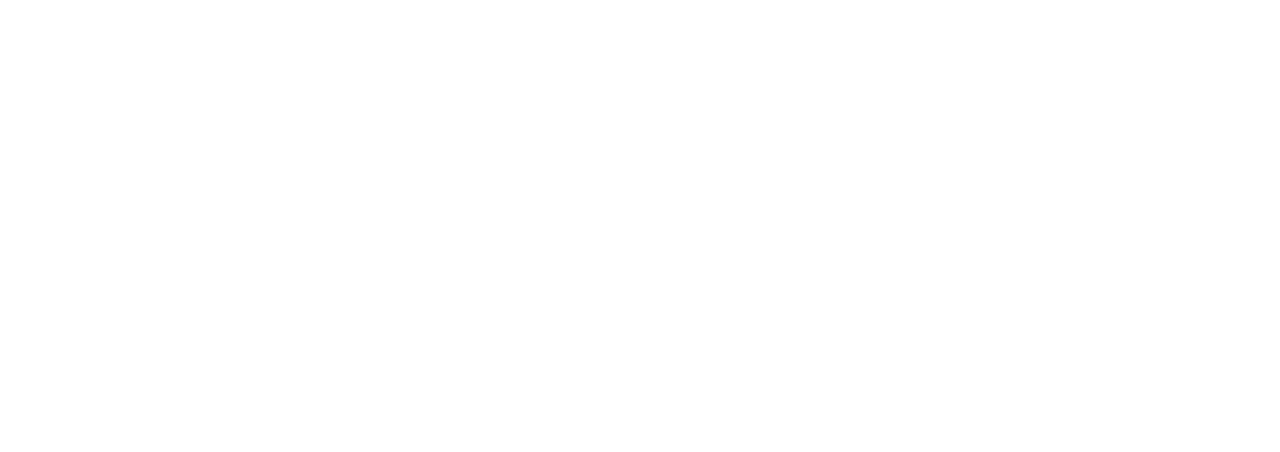
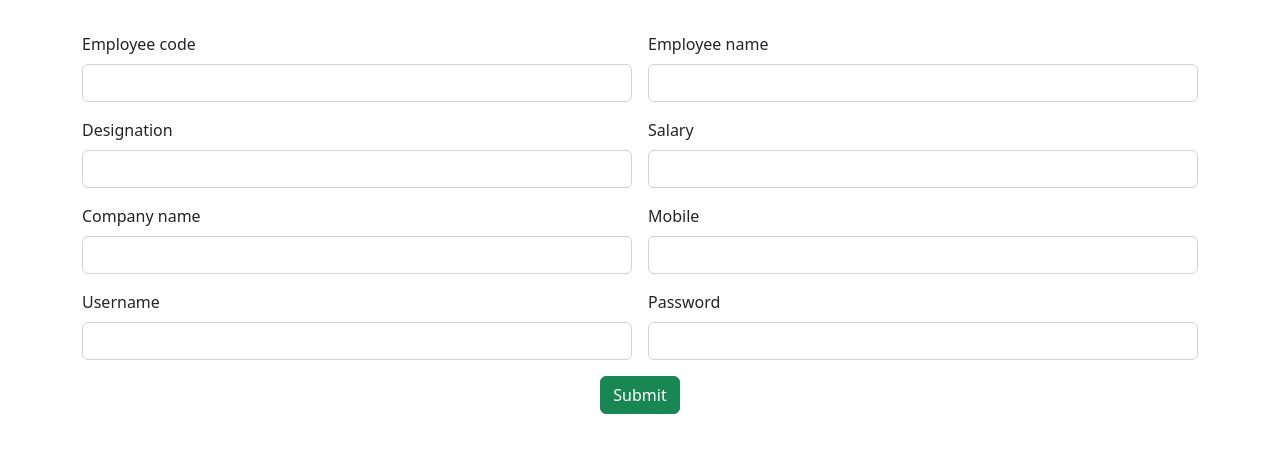
Before and after one commit to Asiyacm/New-Employee-Angular-App, an Angular app: page / in a window 1280 px wide. Shown: the top 452 px of the page. Built offline with nearby package versions, Linux system fonts and the light colour scheme.

Commit message:
add commit

```diff
--- /dev/null
+++ b/src/app/add-emp/add-emp.component.html
@@ -0,0 +1,43 @@
+<div class="container">
+    <div class="row">
+        <div class="col col-12 col-sm-12 col-md-12 col-lg-12 col-xl-12 col-xxl-12">
+            <div class="row g-3 mt-3">
+                <div class="col col-12 col-sm-6 col-md-6 col-lg-6 col-xl-6 col-xxl-6">
+                    <label for="" class="form-label">Employee code</label>
+                    <input name="empcode" [(ngModel)]="empcode" type="text" class="form-control">
+                </div>
+                <div class="col col-12 col-sm-6 col-md-6 col-lg-6 col-xl-6 col-xxl-6">
+                    <label for="" class="form-label">Employee name</label>
+                    <input name="empname" [(ngModel)]="empname" type="text" class="form-control">
+                </div>
+                <div class="col col-12 col-sm-6 col-md-6 col-lg-6 col-xl-6 col-xxl-6">
+                    <label for="" class="form-label">Designation</label>
+                    <input name="designation" [(ngModel)]="designation" type="text" class="form-control">
+                </div>
+                <div class="col col-12 col-sm-6 col-md-6 col-lg-6 col-xl-6 col-xxl-6">
+                    <label for="" class="form-label">Salary</label>
+                    <input name="salary" [(ngModel)]="salary" type="text" class="form-control">
+                </div>
+                <div class="col col-12 col-sm-6 col-md-6 col-lg-6 col-xl-6 col-xxl-6">
+                    <label for="" class="form-label">Company name</label>
+                    <input name="companyname" [(ngModel)]="companyname" type="text" class="form-control">
+                </div>
+                <div class="col col-12 col-sm-6 col-md-6 col-lg-6 col-xl-6 col-xxl-6">
+                    <label for="" class="form-label">Mobile</label>
+                    <input name="mobile" [(ngModel)]="mobile" type="text" class="form-control">
+                </div>
+                <div class="col col-12 col-sm-6 col-md-6 col-lg-6 col-xl-6 col-xxl-6">
+                    <label for="" class="form-label">Username</label>
+                    <input name="username" [(ngModel)]="username" type="text" class="form-control">
+                </div>
+                <div class="col col-12 col-sm-6 col-md-6 col-lg-6 col-xl-6 col-xxl-6">
+                    <label for="" class="form-label">Password</label>
+                    <input name="password" [(ngModel)]="password" type="text" class="form-control">
+                </div>
+                <div class="col col-12 col-sm-12 col-md-12 col-lg-12 col-xl-12 col-xxl-12 text-center">
+                    <button (click)="readValue()" class="btn btn-success">Submit</button>
+                </div>
+            </div>
+        </div>
+    </div>
+</div>
--- /dev/null
+++ b/src/app/add-emp/add-emp.component.ts
@@ -0,0 +1,27 @@
+import { Component } from '@angular/core';
+
+@Component({
+  selector: 'app-add-emp',
+  templateUrl: './add-emp.component.html',
+  styleUrls: ['./add-emp.component.css']
+})
+export class AddEmpComponent {
+
+
+  empcode=""
+  empname=""
+  designation=""
+  salary=""
+  companyname=""
+  mobile=""
+  username=""
+  password=""
+
+
+  readValue=()=>
+  {
+    let data:any={"empcode":this.empcode,"empname":this.empname,"designation":this.designation,"salary":this.salary,"companyname":this.companyname,"mobile":this.mobile,"username":this.username,"password":this.password}
+    console.log(data)
+
+}
+}
--- a/src/app/app.component.html
+++ b/src/app/app.component.html
@@ -1,3 +1,3 @@
-
+<app-add-emp></app-add-emp>
 
 <router-outlet></router-outlet>
```
Also changed, not shown: src/app/app.module.ts (+6 -2 lines), src/app/add-emp/add-emp.component.css (added).
